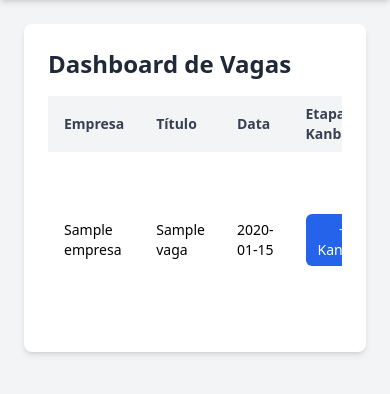
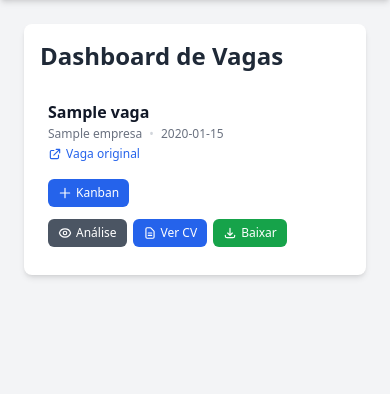
Before and after one commit to sidneylcarneiro/carreira_IA, a Python web app: template app/templates/dashboard.html in a window 390 px wide. Shown: the part 216-610 px from the top of the page. Run offline with Jinja, Linux system fonts and the light colour scheme; the template is opened without the code that fills it: most values are stand-ins (such as "Sample title", 1, 10 or a date in 2020); some libraries are stand-ins or nearby versions.

Commit message:
style: melhora responsividade do dashboard e remove quebra de linha nos botoes

```diff
--- a/app/routers/kanban.py
+++ b/app/routers/kanban.py
@@ -52,7 +52,7 @@ def _badge_html(status: str, vaga_id: int) -> str:
     cor = ETAPAS_COR.get(status, "bg-gray-100 text-gray-700")
     return (
         f'<a href="/kanban" title="Ver no Quadro Kanban" '
-        f'class="inline-flex items-center px-3 py-1.5 rounded-md text-sm font-medium {cor}">'
+        f'class="inline-flex items-center gap-1 whitespace-nowrap px-2.5 py-1.5 text-xs font-medium rounded-md {cor}">'
         f"{label}</a>"
     )
 
--- a/app/templates/dashboard.html
+++ b/app/templates/dashboard.html
@@ -1,30 +1,48 @@
 {% extends "base.html" %}
 {% block title %}Dashboard{% endblock %}
 {% block content %}
-<div class="bg-white rounded-lg shadow-md p-6">
+<div class="bg-white rounded-lg shadow-md p-4 sm:p-6">
     <h1 class="text-2xl font-bold text-gray-800 mb-4">Dashboard de Vagas</h1>
 
     {% if vagas %}
-    <div class="overflow-x-auto">
-        <table class="w-full text-sm text-left">
-            <thead class="bg-gray-100 text-gray-700">
-                <tr>
-                    <th class="px-4 py-2">Empresa</th>
-                    <th class="px-4 py-2">Título</th>
-                    <th class="px-4 py-2">Data</th>
-                    <th class="px-4 py-2">Etapa / Kanban</th>
-                    <th class="px-4 py-2">Ações</th>
-                </tr>
-            </thead>
-            <tbody class="divide-y divide-gray-200">
+    <!-- Cabeçalho visível apenas em desktop -->
+    <div class="hidden lg:grid lg:grid-cols-12 gap-3 px-4 py-2 bg-gray-100 text-gray-700 text-xs font-semibold uppercase tracking-wide rounded-t-md">
+        <div class="lg:col-span-5">Vaga</div>
+        <div class="lg:col-span-2">Kanban</div>
+        <div class="lg:col-span-5 text-right">Ações</div>
+    </div>
+
+    <!-- Lista de vagas: card no mobile, linha alinhada no desktop -->
+    <div class="divide-y divide-gray-200">
         {% for item in vagas %}
         {% set vaga = item.vaga %}
         {% set adaptacao = item.adaptacao %}
-                <tr>
-                    <td class="px-4 py-2">{{ vaga.vaga_data.vaga.empresa }}</td>
-                    <td class="px-4 py-2">{{ vaga.vaga_data.vaga.titulo_vaga }}</td>
-                    <td class="px-4 py-2">{{ vaga.data_criacao.strftime('%d/%m/%Y') if vaga.data_criacao else '-' }}</td>
-                    <td class="px-4 py-2">
+        {% set dados = vaga.vaga_data.get('vaga') or {} %}
+        <div class="grid gap-3 lg:grid-cols-12 lg:items-center px-2 py-3 sm:px-4">
+
+            <!-- Coluna 1: Vaga -->
+            <div class="lg:col-span-5">
+                <a href="/vagas/{{ vaga.id }}" class="font-semibold text-gray-900 hover:text-blue-600 leading-snug">
+                    {{ dados.get('titulo_vaga') or 'Vaga sem título' }}
+                </a>
+                <div class="text-xs text-gray-500 mt-0.5">
+                    {{ dados.get('empresa') or 'Empresa não informada' }}
+                    <span class="mx-1 text-gray-300">•</span>
+                    {{ vaga.data_criacao.strftime('%d/%m/%Y') if vaga.data_criacao else '-' }}
+                </div>
+                {% if vaga.url_original %}
+                <a href="{{ vaga.url_original }}" target="_blank" rel="noopener" title="Vaga original"
+                   class="inline-flex items-center gap-1 whitespace-nowrap text-xs text-blue-600 hover:underline mt-1">
+                    <svg class="w-3.5 h-3.5" fill="none" stroke="currentColor" viewBox="0 0 24 24">
+                        <path stroke-linecap="round" stroke-linejoin="round" stroke-width="2" d="M10 6H6a2 2 0 00-2 2v10a2 2 0 002 2h10a2 2 0 002-2v-4M14 4h6m0 0v6m0-6L10 14"></path>
+                    </svg>
+                    Vaga original
+                </a>
+                {% endif %}
+            </div>
+
+            <!-- Coluna 2: Kanban -->
+            <div class="lg:col-span-2">
                 {% set kb_status = vaga.status_kanban %}
                 {% if kb_status %}
                     {% if kb_status == 'candidatado' %}{% set kb_cor = 'bg-blue-100 text-blue-700' %}
@@ -33,27 +51,46 @@
                     {% elif kb_status == 'contratado' %}{% set kb_cor = 'bg-green-100 text-green-700' %}
                     {% else %}{% set kb_cor = 'bg-gray-100 text-gray-700' %}{% endif %}
                     {% set kb_label = {'candidatado':'Candidatado','entrevista':'Entrevista','nao_selecionado':'Não Selecionado','contratado':'Contratado'}.get(kb_status, kb_status) %}
-                            <a href="/kanban" title="Ver no Quadro Kanban" class="inline-flex items-center px-3 py-1.5 rounded-md text-sm font-medium {{ kb_cor }}">{{ kb_label }}</a>
+                    <a href="/kanban" title="Ver no Quadro Kanban"
+                       class="inline-flex items-center gap-1 whitespace-nowrap px-2.5 py-1.5 text-xs font-medium rounded-md {{ kb_cor }}">
+                        {{ kb_label }}
+                    </a>
                 {% else %}
                     <button
                         hx-post="/kanban/adicionar/{{ vaga.id }}"
                         hx-swap="outerHTML"
-                                class="bg-blue-600 text-white px-3 py-1.5 rounded-md text-sm hover:bg-blue-700"
+                        class="inline-flex items-center gap-1 whitespace-nowrap px-2.5 py-1.5 text-xs font-medium rounded-md bg-blue-600 text-white hover:bg-blue-700"
                     >
-                                + Kanban
+                        <svg class="w-3.5 h-3.5" fill="none" stroke="currentColor" viewBox="0 0 24 24">
+                            <path stroke-linecap="round" stroke-linejoin="round" stroke-width="2" d="M12 4v16m8-8H4"></path>
+                        </svg>
+                        Kanban
                     </button>
                 {% endif %}
-                    </td>
-                    <td class="px-4 py-2">
-                        <div id="acao-{{ vaga.id }}" class="flex flex-wrap items-center gap-2">
-                            <a href="/vagas/{{ vaga.id }}" class="inline-block bg-gray-600 text-white px-3 py-1.5 rounded-md hover:bg-gray-700">
-                                Ver Análise
+            </div>
+<!-- Coluna 3: Ações (container #acao-<id> recebe o fragmento via HTMX) -->
+            <div id="acao-{{ vaga.id }}" class="lg:col-span-5 flex flex-wrap lg:flex-nowrap items-center gap-1.5 lg:justify-end">
+                <a href="/vagas/{{ vaga.id }}"
+                   class="inline-flex items-center gap-1 whitespace-nowrap px-2.5 py-1.5 text-xs font-medium rounded-md bg-gray-600 text-white hover:bg-gray-700">
+                    <svg class="w-3.5 h-3.5" fill="none" stroke="currentColor" viewBox="0 0 24 24">
+                        <path stroke-linecap="round" stroke-linejoin="round" stroke-width="2" d="M15 12a3 3 0 11-6 0 3 3 0 016 0z"></path>
+                        <path stroke-linecap="round" stroke-linejoin="round" stroke-width="2" d="M2.458 12C3.732 7.943 7.523 5 12 5c4.478 0 8.268 2.943 9.542 7-1.274 4.057-5.064 7-9.542 7-4.477 0-8.268-2.943-9.542-7z"></path>
+                    </svg>
+                    Análise
                 </a>
                 {% if adaptacao %}
-                                <a href="/adaptacao/{{ adaptacao.id }}" class="inline-block bg-blue-600 text-white px-3 py-1.5 rounded-md hover:bg-blue-700">
-                                    Visualizar
+                <a href="/adaptacao/{{ adaptacao.id }}"
+                   class="inline-flex items-center gap-1 whitespace-nowrap px-2.5 py-1.5 text-xs font-medium rounded-md bg-blue-600 text-white hover:bg-blue-700">
+                    <svg class="w-3.5 h-3.5" fill="none" stroke="currentColor" viewBox="0 0 24 24">
+                        <path stroke-linecap="round" stroke-linejoin="round" stroke-width="2" d="M9 12h6m-6 4h6m2 5H7a2 2 0 01-2-2V5a2 2 0 012-2h5.586a1 1 0 01.707.293l5.414 5.414a1 1 0 01.293.707V19a2 2 0 01-2 2z"></path>
+                    </svg>
+                    Ver CV
                 </a>
-                                <a href="/baixar-adaptacao/{{ adaptacao.id }}" class="inline-block bg-green-600 text-white px-3 py-1.5 rounded-md hover:bg-green-700">
+                <a href="/baixar-adaptacao/{{ adaptacao.id }}"
+                   class="inline-flex items-center gap-1 whitespace-nowrap px-2.5 py-1.5 text-xs font-medium rounded-md bg-green-600 text-white hover:bg-green-700">
+                    <svg class="w-3.5 h-3.5" fill="none" stroke="currentColor" viewBox="0 0 24 24">
+                        <path stroke-linecap="round" stroke-linejoin="round" stroke-width="2" d="M4 16v1a3 3 0 003 3h10a3 3 0 003-3v-1m-4-4l-4 4m0 0l-4-4m4 4V4"></path>
+                    </svg>
                     Baixar
                 </a>
                 {% else %}
@@ -61,22 +98,17 @@
                     hx-post="/gerar-adaptacao/{{ vaga.id }}"
                     hx-target="#acao-{{ vaga.id }}"
                     hx-swap="innerHTML"
-                                    class="bg-purple-600 text-white px-3 py-1.5 rounded-md hover:bg-purple-700"
+                    class="inline-flex items-center gap-1 whitespace-nowrap px-2.5 py-1.5 text-xs font-medium rounded-md bg-purple-600 text-white hover:bg-purple-700"
                 >
-                                    Gerar Currículo Ideal
+                    <svg class="w-3.5 h-3.5" fill="none" stroke="currentColor" viewBox="0 0 24 24">
+                        <path stroke-linecap="round" stroke-linejoin="round" stroke-width="2" d="M9 13h6m-3-3v6m5 5H7a2 2 0 01-2-2V5a2 2 0 012-2h5.586a1 1 0 01.707.293l5.414 5.414a1 1 0 01.293.707V19a2 2 0 01-2 2z"></path>
+                    </svg>
+                    Gerar CV
                 </button>
                 {% endif %}
-                            {% if vaga.url_original %}
-                                <a href="{{ vaga.url_original }}" target="_blank" rel="noopener" class="inline-block text-blue-600 hover:underline text-sm">
-                                    Vaga original
-                                </a>
-                            {% endif %}
             </div>
-                    </td>
-                </tr>
+        </div>
         {% endfor %}
-            </tbody>
-        </table>
     </div>
     {% else %}
     <p class="text-gray-500">
```
Also changed, not shown: app/templates/adaptacao_resultado.html (+26 -9 lines). Lines whose indentation alone changed are shown as unchanged.
